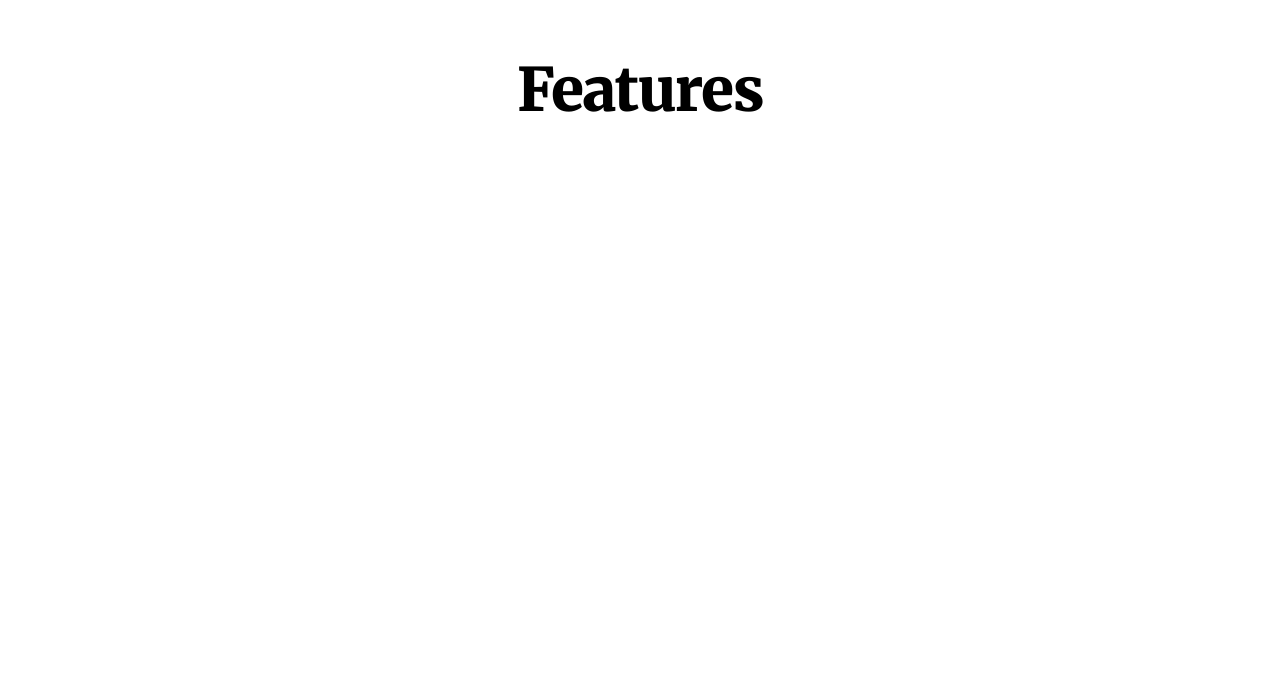
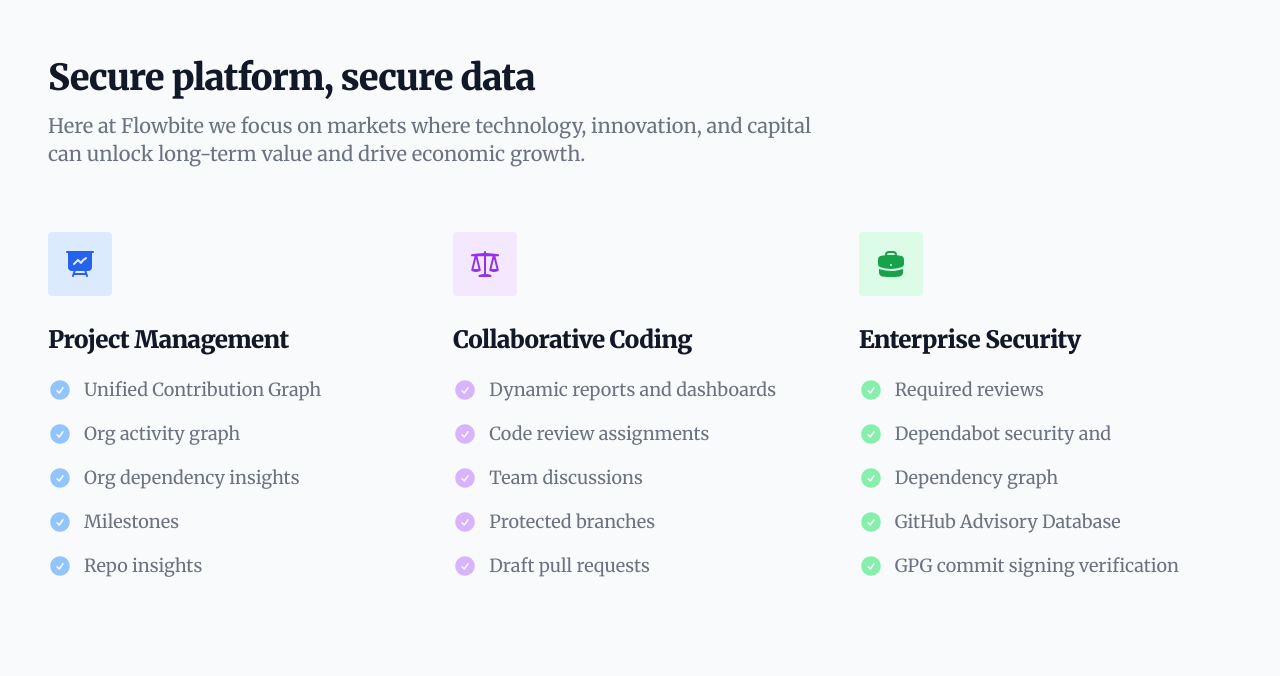
Before and after one commit to igbokwe-chibueze/Creativa-Two, a React (Vite) app: page /#hero in a window 1280 px wide. Shown: the part 1684-2360 px from the top of the page. Built offline with nearby package versions, Linux system fonts and the light colour scheme.

Commit message:
features section done.
Signed-off-by: igbokwe-chibueze <igbokwechibueze@gmail.com>

```diff
--- a/src/constants/Data.jsx
+++ b/src/constants/Data.jsx
@@ -1,3 +1,4 @@
+import { BriefcaseIcon, PresentationIcon, ScaleIcon } from "./Icons";
 
 export const navLinks = [
     { href: 'hero', text: 'Hero' },
@@ -14,3 +15,48 @@
     { value: 'Chinese', flag: 'CN'},
     { value: 'Spanish', flag: 'ES'},
 ]
+
+export const features = [
+    {
+      icon: <PresentationIcon />,
+      iconBgClass: "bg-blue-100 dark:bg-blue-900",
+      iconTextClass: "text-blue-600 dark:text-blue-300",
+      title: "Project Management",
+      items: [
+        "Unified Contribution Graph",
+        "Org activity graph",
+        "Org dependency insights",
+        "Milestones",
+        "Repo insights",
+      ],
+      itemIconClass: "fill-blue-300 dark:fill-blue-900",
+    },
+    {
+      icon: <ScaleIcon />,
+      iconBgClass: "bg-purple-100 dark:bg-purple-900",
+      iconTextClass: "text-purple-600 dark:text-purple-300",
+      title: "Collaborative Coding",
+      items: [
+        "Dynamic reports and dashboards",
+        "Code review assignments",
+        "Team discussions",
+        "Protected branches",
+        "Draft pull requests",
+      ],
+      itemIconClass: "fill-purple-300 dark:fill-purple-900",
+    },
+    {
+      icon: <BriefcaseIcon />,
+      iconBgClass: "bg-green-100 dark:bg-green-900",
+      iconTextClass: "text-green-600 dark:text-green-300",
+      title: "Enterprise Security",
+      items: [
+        "Required reviews",
+        "Dependabot security and",
+        "Dependency graph",
+        "GitHub Advisory Database",
+        "GPG commit signing verification",
+      ],
+      itemIconClass: "fill-green-300 dark:fill-green-900",
+    }
+  ];
--- a/src/constants/Icons.jsx
+++ b/src/constants/Icons.jsx
@@ -91,3 +91,81 @@
         ></path>
     </svg>
 );
+
+export const PresentationIcon = ({ className, ...rest }) => (
+  <svg
+    viewBox="0 0 24 24"
+    fill="currentColor"
+    xmlns="http://www.w3.org/2000/svg"
+    {...rest}
+    className={`w-8 h-8 ${className}`}
+  >
+    <path fillRule="evenodd"
+      d="M2.25 2.25a.75.75 0 0 0 0 1.5H3v10.5a3 3 0 0 0 3 3h1.21l-1.172 3.513a.75.75 0 0 0 1.424.474l.329-.987h8.418l.33.987a.75.75 0 0 0
+      1.422-.474l-1.17-3.513H18a3 3 0 0 0 3-3V3.75h.75a.75.75 0 0 0 0-1.5H2.25Zm6.54 15h6.42l.5 1.5H8.29l.5-1.5Zm8.085-8.995a.75.75 0 1
+      0-.75-1.299 12.81 12.81 0 0 0-3.558 3.05L11.03 8.47a.75.75 0 0 0-1.06 0l-3 3a.75.75 0 1 0 1.06 1.06l2.47-2.47 1.617 1.618a.75.75 0 0 0
+      1.146-.102 11.312 11.312 0 0 1 3.612-3.321Z"
+      clipRule="evenodd"
+    />
+  </svg>
+);
+
+export const ScaleIcon = ({ className, ...rest }) => (
+  <svg
+    viewBox="0 0 24 24"
+    fill="currentColor"
+    xmlns="http://www.w3.org/2000/svg"
+    {...rest}
+    className={`w-8 h-8 ${className}`}
+  >
+    <path fillRule="evenodd"
+      d="M12 2.25a.75.75 0 0 1 .75.75v.756a49.106 49.106 0 0 1 9.152 1 .75.75 0 0 1-.152 1.485h-1.918l2.474 10.124a.75.75 0 0 1-.375.84A6.723
+      6.723 0 0 1 18.75 18a6.723 6.723 0 0 1-3.181-.795.75.75 0 0 1-.375-.84l2.474-10.124H12.75v13.28c1.293.076 2.534.343 3.697.776a.75.75 0 0
+      1-.262 1.453h-8.37a.75.75 0 0 1-.262-1.453c1.162-.433 2.404-.7 3.697-.775V6.24H6.332l2.474 10.124a.75.75 0 0 1-.375.84A6.723 6.723 0 0 1
+      5.25 18a6.723 6.723 0 0 1-3.181-.795.75.75 0 0 1-.375-.84L4.168 6.241H2.25a.75.75 0 0 1-.152-1.485 49.105 49.105 0 0 1 9.152-1V3a.75.75 0 0
+      1 .75-.75Zm4.878 13.543 1.872-7.662 1.872 7.662h-3.744Zm-9.756 0L5.25 8.131l-1.872 7.662h3.744Z"
+      clipRule="evenodd"
+    />
+  </svg>
+);
+
+export const BriefcaseIcon = ({ className, ...rest }) => (
+  <svg
+      viewBox="0 0 24 24"
+      fill="currentColor"
+      xmlns="http://www.w3.org/2000/svg"
+      {...rest}
+      className={`w-8 h-8 ${className}`}
+  >
+      <path
+          fillRule="evenodd"
+          d="M7.5 5.25a3 3 0 0 1 3-3h3a3 3 0 0 1 3 3v.205c.933.085 1.857.197 2.774.334 1.454.218 2.476 1.483 2.476 2.917v3.033c0
+          1.211-.734 2.352-1.936 2.752A24.726 24.726 0 0 1 12 15.75c-2.73 0-5.357-.442-7.814-1.259-1.202-.4-1.936-1.541-1.936-2.752V8.706c0-1.434
+          1.022-2.7 2.476-2.917A48.814 48.814 0 0 1 7.5 5.455V5.25Zm7.5 0v.09a49.488 49.488 0 0 0-6 0v-.09a1.5 1.5 0 0 1 1.5-1.5h3a1.5
+          1.5 0 0 1 1.5 1.5Zm-3 8.25a.75.75 0 1 0 0-1.5.75.75 0 0 0 0 1.5Z"
+          clipRule="evenodd"
+      />
+      <path
+          d="M3 18.4v-2.796a4.3 4.3 0 0 0 .713.31A26.226 26.226 0 0 0 12 17.25c2.892 0 5.68-.468
+          8.287-1.335.252-.084.49-.189.713-.311V18.4c0 1.452-1.047 2.728-2.523 2.923-2.12.282-4.282.427-6.477.427a49.19 49.19
+          0 0 1-6.477-.427C4.047 21.128 3 19.852 3 18.4Z"
+      />
+  </svg>
+);
+
+export const CheckMarkIcon = ({ className, ...rest }) => (
+  <svg
+      viewBox="0 0 24 24"
+      fill="currentColor"
+      xmlns="http://www.w3.org/2000/svg"
+      {...rest}
+      className={`w-6 h-6 ${className}`}
+  >
+      <path
+        fillRule="evenodd"
+        d="M2.25 12c0-5.385 4.365-9.75 9.75-9.75s9.75 4.365 9.75 9.75-4.365 9.75-9.75 9.75S2.25 17.385 2.25
+        12Zm13.36-1.814a.75.75 0 1 0-1.22-.872l-3.236 4.53L9.53 12.22a.75.75 0 0 0-1.06 1.06l2.25 2.25a.75.75 0 0 0 1.14-.094l3.75-5.25Z"
+        clipRule="evenodd"
+      />
+  </svg>
+);
--- a/src/index.css
+++ b/src/index.css
@@ -32,8 +32,8 @@
 
         /* .....Background..... */
 
-        /* bg-white */
-        --color-fill-primary: 255, 255, 255;
+        /* bg-gray-50*/
+        --color-fill-primary: 249, 250, 251;
 
         /* bg-gray-200 */
         --color-fill-secondary: 243, 244, 246;
@@ -131,11 +131,27 @@
                 @apply mb-4 text-4xl md:text-5xl lg:text-6xl font-extrabold tracking-tight leading-none text-skin-main
         }
 
+        .header-two {
+                @apply mb-4 text-4xl font-extrabold tracking-tight leading-none text-skin-main
+        }
+
+        .header-three {
+                @apply mb-4 text-3xl font-extrabold tracking-tight leading-none text-skin-main
+        }
+
+        .header-four {
+                @apply mb-4 text-2xl font-extrabold tracking-tight leading-none text-skin-main
+        }
+
         .paragraph-one {
                 @apply mb-6 lg:mb-8 text-lg lg:text-xl font-normal text-skin-muted
         }
 
-        .paragraph-two {
+        .paragraph-one-padded {
                 @apply mb-8 sm:px-16 xl:px-48 text-lg lg:text-xl font-normal text-skin-muted
         }
+
+        .paragraph-two {
+                @apply mb-6 lg:mb-8 text-lg font-normal text-skin-muted
+        }
 }
--- a/src/sections/Company.jsx
+++ b/src/sections/Company.jsx
@@ -10,7 +10,7 @@
             </h1>
 
             {/* SubHearder */}
-            <p className=" paragraph-two ">
+            <p className=" paragraph-one-padded ">
               Meet your developers where they already are. GitHub is home to over 40 million developers and the world’s largest open source community.
             </p>
 
--- a/src/sections/Features.jsx
+++ b/src/sections/Features.jsx
@@ -1,16 +1,113 @@
+import { features } from "../constants/Data"
+import { CheckMarkIcon } from "../constants/Icons"
 
 
 const Features = () => {
   return (
     <section id="features" className=" min-h-screen ">
-        <div className=" max-w-screen-xl mx-auto text-center px-4 lg:px-12 py-8 lg:py-16 ">
+        <div className=" max-w-screen-xl mx-auto items-center px-4 lg:px-12 py-8 lg:py-16 ">
+          <div className="max-w-screen-md mb-8 lg:mb-16">
+              {/* Header */}
+              <h2 className=" header-two ">
+                Secure platform, secure data
+              </h2>
 
-            {/* Header */}
-            <h1
-                className=" mb-4 text-4xl md:text-5xl lg:text-6xl font-extrabold tracking-tight leading-none text-skin-base "
-            >
-                Features
-            </h1>
+              {/* SubHearder */}
+              <p className=" paragraph-one ">
+                Here at Flowbite we focus on markets where technology, innovation, and capital can unlock long-term value and drive economic growth.
+              </p>
+          </div>
+
+          <div className=" mt-6 grid grid-cols-3 gap-8">
+
+            {features.map((section, index) => (
+              <div key={index}>
+                <div
+                  className={`flex justify-center items-center w-10 lg:w-16 h-10 lg:h-16 mb-8 rounded ${section.iconBgClass} ${section.iconTextClass}`}
+                >
+                  {section.icon}
+                </div>
+                <h4 className="header-four">{section.title}</h4>
+                <ul className="mt-6 paragraph-two space-y-4">
+                  {section.items.map((item, idx) => (
+                    <li key={idx} className="flex justify-start items-center space-x-3">
+                      <CheckMarkIcon className={section.itemIconClass} />
+                      <p>{item}</p>
+                    </li>
+                  ))}
+                </ul>
+              </div>
+            ))}
+
+            {/* <div>
+              <div className="flex justify-center items-center w-10 lg:w-16 h-10 lg:h-16 mb-8 rounded
+                bg-blue-100 dark:bg-blue-900 text-blue-600 dark:text-blue-300 "
+              >
+                <PresentationIcon/>
+              </div>
+
+              <h4 className=" header-four ">Project Management</h4>
+
+              <ul className=" mt-6 paragraph-two space-y-4">
+                <li className="flex justify-start items-center space-x-3">
+                  <CheckMarkIcon className={"fill-blue-300 dark:fill-blue-900"}/>
+                  <p >Unified Contribution Graph</p>
+                </li>
+                <li className="flex justify-start items-center space-x-3">
+                  <CheckMarkIcon className={"fill-blue-300 dark:fill-blue-900"}/>
+                  <p >Org activity graph</p>
+                </li>
+                <li className="flex justify-start items-center space-x-3">
+                  <CheckMarkIcon className={"fill-blue-300 dark:fill-blue-900"}/>
+                  <p >Org dependency insights</p>
+                </li>
+                <li className="flex justify-start items-center space-x-3">
+                  <CheckMarkIcon className={"fill-blue-300 dark:fill-blue-900"}/>
+                  <p >Milestones</p>
+                </li>
+                <li className="flex justify-start items-center space-x-3">
+                  <CheckMarkIcon className={"fill-blue-300 dark:fill-blue-900"}/>
+                  <p >Repo insights</p>
+                </li>
+              </ul>
+            </div> */}
+
+            {/* <div>
+              <div className="flex justify-center items-center w-10 lg:w-16 h-10 lg:h-16 mb-8 rounded
+                bg-purple-100 dark:bg-purple-900 text-purple-600 dark:text-purple-300 "
+              >
+                <ScaleIcon/>
+              </div>
+
+              <h4 className=" header-four ">Collaborative Coding</h4>
+
+              <ul className=" mt-6 paragraph-two space-y-4">
+                <li className="flex justify-start items-center space-x-3">
+                  <CheckMarkIcon className={"fill-purple-300 dark:fill-purple-900"}/>
+                  <p >Dynamic reports and dashboards</p>
+                </li>
+                <li className="flex justify-start items-center space-x-3">
+                  <CheckMarkIcon className={"fill-purple-300 dark:fill-purple-900"}/>
+                  <p >Code review assignments</p>
+                </li>
+                <li className="flex justify-start items-center space-x-3">
+                  <CheckMarkIcon className={"fill-purple-300 dark:fill-purple-900"}/>
+                  <p >Team discussions</p>
+                </li>
+                <li className="flex justify-start items-center space-x-3">
+                  <CheckMarkIcon className={"fill-purple-300 dark:fill-purple-900"}/>
+                  <p >Protected branches</p>
+                </li>
+                <li className="flex justify-start items-center space-x-3">
+                  <CheckMarkIcon className={"fill-purple-300 dark:fill-purple-900"}/>
+                  <p >Draft pull requests</p>
+                </li>
+              </ul>
+            </div> */}
+
+          </div>
+
+
         </div>
     </section>
   )
```
